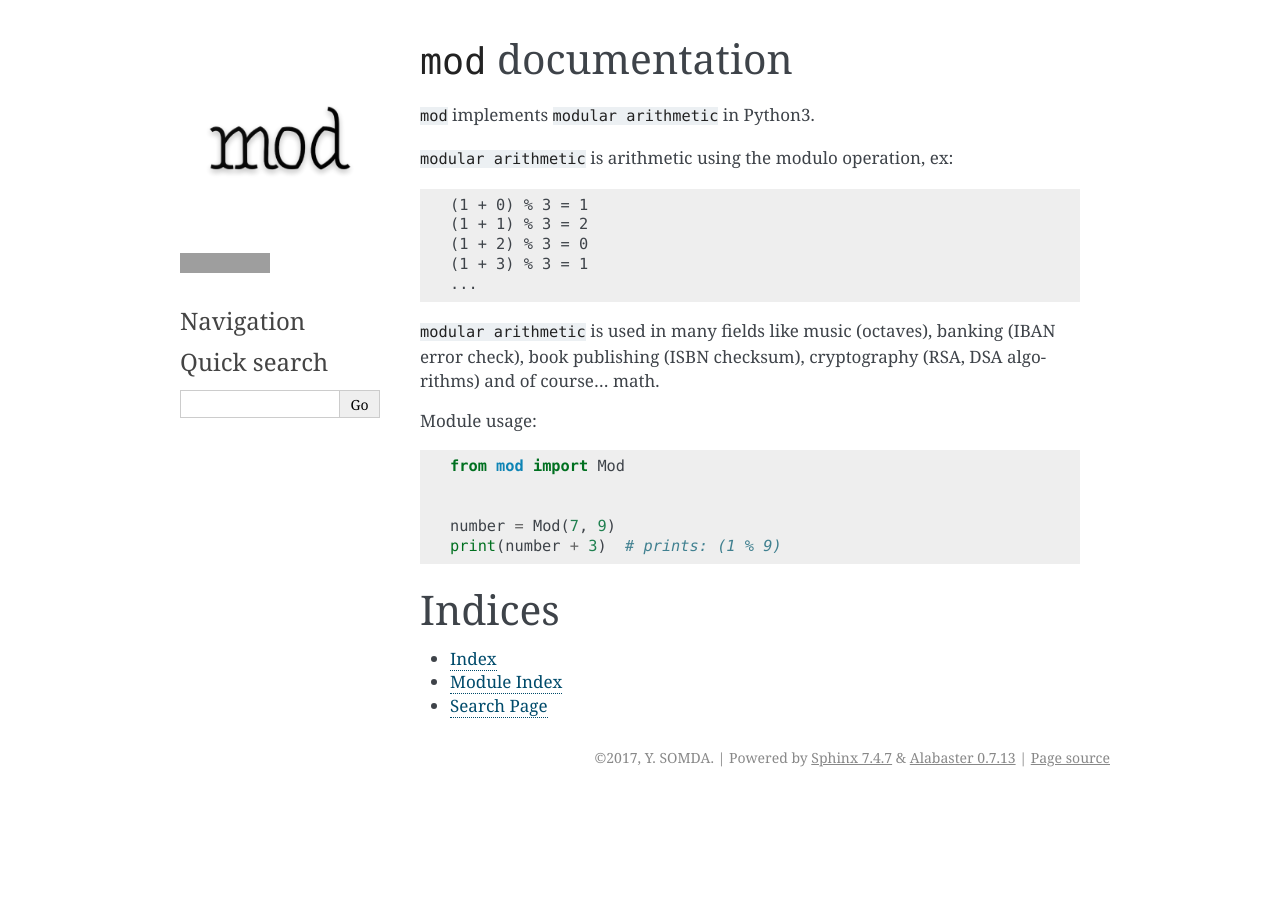
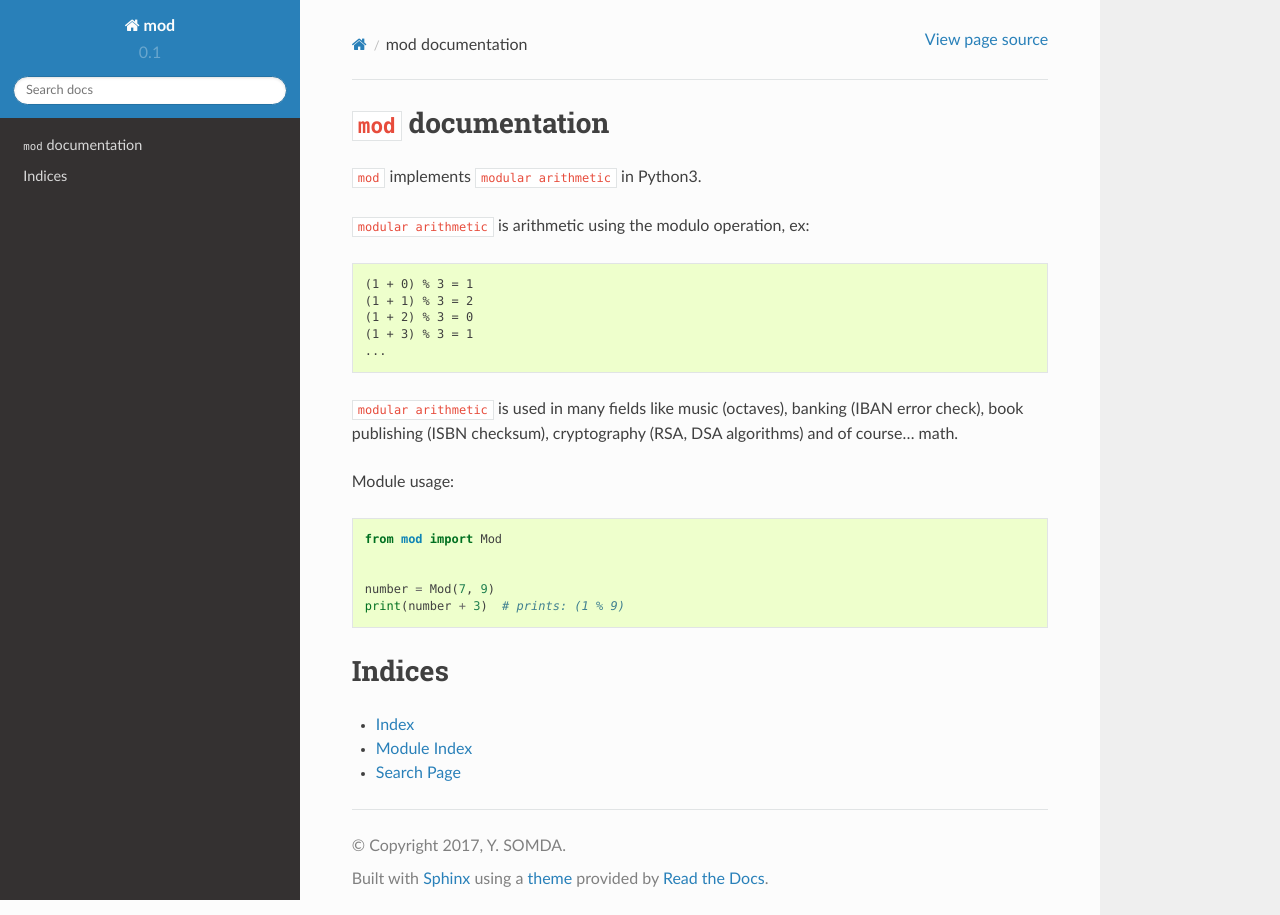
Before and after one commit to yoeo/mod, a Sphinx documentation site: the page built from docs/index.rst, in a window 1280 px wide. Built offline with Sphinx 7.4.7 and the Read the Docs theme 2.0.0, drawn with Linux system fonts in a browser that asks for light colours; grey boxes are pictures that could not be loaded.

Commit message:
Change documentation theme

```diff
--- a/docs/conf.py
+++ b/docs/conf.py
@@ -31,8 +31,7 @@
 # Add any Sphinx extension module names here, as strings. They can be
 # extensions coming with Sphinx (named 'sphinx.ext.*') or your custom
 # ones.
-extensions = ['sphinx.ext.autodoc',
-    'sphinx.ext.mathjax']
+extensions = ['sphinx.ext.autodoc', 'sphinx.ext.mathjax']
 
 # Add any paths that contain templates here, relative to this directory.
 templates_path = ['_templates']
@@ -84,17 +83,13 @@ todo_include_todos = False
 # The theme to use for HTML and HTML Help pages.  See the documentation for
 # a list of builtin themes.
 #
-html_theme = 'alabaster'
+html_theme = 'sphinx_rtd_theme'
+html_theme_path = ['_themes']
 
 # Theme options are theme-specific and customize the look and feel of a theme
 # further.  For a list of options available for each theme, see the
 # documentation.
 #
-html_theme_options = {
-    'logo': 'images/mod.png',
-    'github_user': 'yoeo',
-    'github_repo': 'mod',
-}
 
 # Add any paths that contain custom static files (such as style sheets) here,
 # relative to this directory. They are copied after the builtin static files,
```
